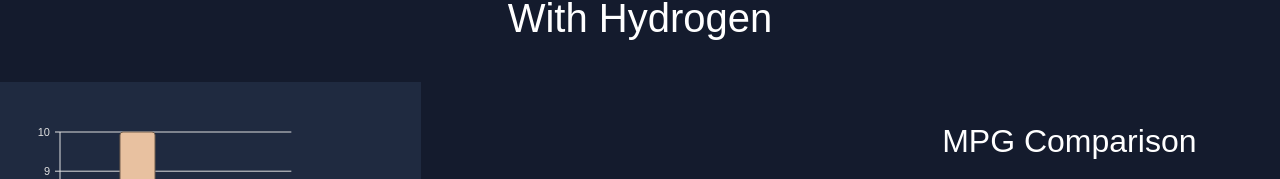
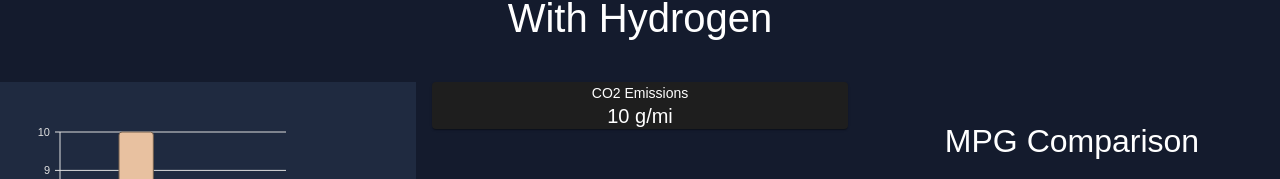
Before and after one commit to HNOI-Senior-Design-Performance-Tool/GUI, a React (Create React App) app: page /home/withHydrogen in a window 1280 px wide. Shown: the part 164-343 px from the top of the page. Built offline with nearby package versions, Linux system fonts and the light colour scheme.

Commit message:
Addded InfoCard components for emission types

```diff
--- a/src/components/CustomResponsiveBar.js
+++ b/src/components/CustomResponsiveBar.js
@@ -3,7 +3,7 @@ import { ResponsiveBar } from "@nivo/bar";
 import { useChartTheme } from "./chartTheme";
 
 // parent container needs a defined height
-const CustomResponsiveBar = ({ barData, botAxisLabel, leftAxisLabel }) => {
+const CustomResponsiveBar = ({ barData, botAxisLabel, leftAxisLabel, onClick }) => {
 
     let chartTheme = useChartTheme();
 
@@ -11,6 +11,7 @@ const CustomResponsiveBar = ({ barData, botAxisLabel, leftAxisLabel }) => {
     return (
       <ResponsiveBar
         data={barData}
+        onClick={onClick}
         theme={chartTheme}
         keys={["CO2", "NOx", "PM"]}
         indexBy={botAxisLabel}
--- /dev/null
+++ b/src/components/InfoCards.js
@@ -0,0 +1,59 @@
+import { Card, Grid, Typography } from "@mui/material";
+
+
+export const CO2InfoCard = ({ data }) => {
+    return (
+        <Card>
+        <Grid container>
+            <Grid item xs={12}>
+            <Typography variant="h6" component="h2" align="center">
+                CO2 Emissions
+            </Typography>
+            </Grid>
+            <Grid item xs={12}>
+            <Typography variant="h4" component="h2" align="center">
+                {data.average_CO2_emissions} g/mi
+            </Typography>
+            </Grid>
+        </Grid>
+        </Card>
+    );
+};
+
+export const NOxInfoCard = ({ data }) => {
+    return (
+        <Card>
+        <Grid container>
+            <Grid item xs={12}>
+            <Typography variant="h6" component="h2" align="center">
+                NOx Emissions
+            </Typography>
+            </Grid>
+            <Grid item xs={12}>
+            <Typography variant="h4" component="h2" align="center">
+                {data.average_NOx_emissions} g/mi
+            </Typography>
+            </Grid>
+        </Grid>
+        </Card>
+    );
+}
+
+export const PMInfoCard = ({ data }) => {
+    return (
+        <Card>
+        <Grid container>
+            <Grid item xs={12}>
+            <Typography variant="h6" component="h2" align="center">
+                PM Emissions
+            </Typography>
+            </Grid>
+            <Grid item xs={12}>
+            <Typography variant="h4" component="h2" align="center">
+                {data.average_PM_emissions} g/mi
+            </Typography>
+            </Grid>
+        </Grid>
+        </Card>
+    );
+}
--- a/src/pages/WithHydrogen.js
+++ b/src/pages/WithHydrogen.js
@@ -1,5 +1,7 @@
-import { Box, Grid, Typography } from "@mui/material";
+import { Box, Card, Grid, Typography } from "@mui/material";
 import { Container } from "@nivo/core";
+
+import { useState } from "react";
 
 import { tokens } from "../theme";
 import { useTheme } from "@mui/material/styles";
@@ -7,9 +9,33 @@ import { useTheme } from "@mui/material/styles";
 import CustomResponsiveBar from "../components/CustomResponsiveBar";
 import CustomResponsiveBullet from "../components/CustomResponsiveBullet";
 
+import { CO2InfoCard, NOxInfoCard, PMInfoCard } from "../components/InfoCards";
+
 const WithHydrogen = ({ data }) => {
   const theme = useTheme();
   const colors = tokens(theme.palette.mode);
+
+  const [infoCard, setInfoCard] = useState(<CO2InfoCard data={data} />);
+
+  const handleBarClick = (barData) => {
+    const emissionType = barData.id;
+
+    switch (emissionType) {
+      case "CO2":
+        setInfoCard(<CO2InfoCard data={data} />);
+        break;
+      case "NOx":
+        setInfoCard(<NOxInfoCard data={data} />);
+        break;
+      case "PM":
+        setInfoCard(<PMInfoCard data={data} />);
+        break;
+      default:
+        setInfoCard(<CO2InfoCard data={data} />);
+        break;
+    }
+
+  };
 
   let barData = [
     {
@@ -41,22 +67,21 @@ const WithHydrogen = ({ data }) => {
       </Typography>
 
       <Container>
-        <Grid container spacing={1}>
-          <Grid item xs={4} style={{ height: 500 }} >
+        <Grid container spacing={2}>
+          <Grid item xs={4} style={{ height: 500 }}>
             <CustomResponsiveBar
               barData={barData}
               botAxisLabel="Vehicle"
               leftAxisLabel="Averaged Emissions (L)"
+              onClick={handleBarClick}
             />
           </Grid>
 
-          <Grid item xs={4} style={{ height: 500 }} >
-
-
-
+          <Grid item xs={4} style={{ height: 500 }}>
+            {infoCard}
           </Grid>
 
-          <Grid item xs={4} style={{ height: 380 }} >
+          <Grid item xs={4} style={{ height: 380 }}>
             <Typography
               variant="h2"
               component="h2"
```
